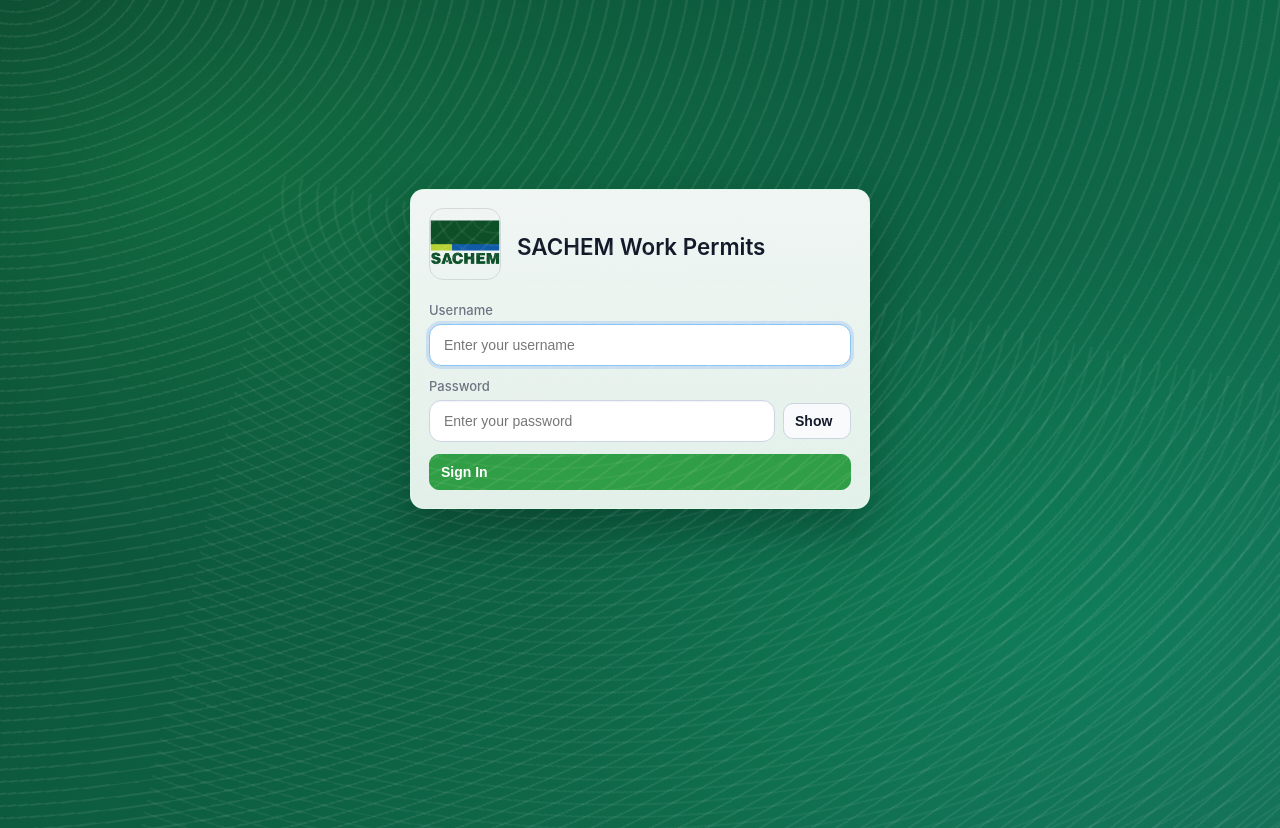
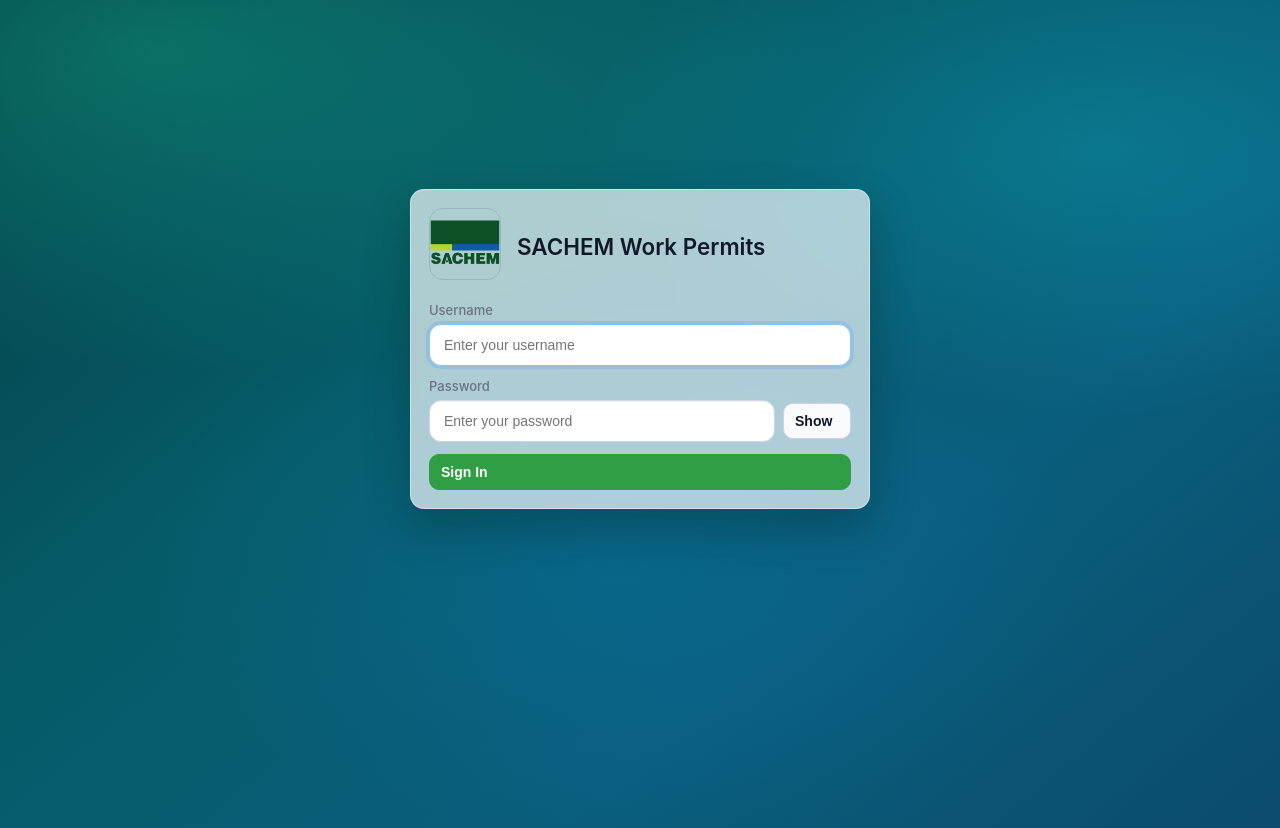
Before and after one commit to HAL001BOT/work-permits-mvp, a Node server app: page /login in a window 1280 px wide. Run offline with Node 20, Linux system fonts and the light colour scheme; some libraries are stand-ins or nearby versions.

Commit message:
Revert to prior login background and add glass transparency to card

```diff
--- a/public/css/style.css
+++ b/public/css/style.css
@@ -17,41 +17,20 @@
 }
 
 .login-page {
-  position: relative;
-  overflow: hidden;
   background:
-    radial-gradient(1200px 700px at 15% 20%, rgba(34, 197, 94, 0.26), transparent 58%),
-    radial-gradient(900px 620px at 85% 75%, rgba(16, 185, 129, 0.22), transparent 60%),
-    linear-gradient(135deg, #0a3d2c 0%, #0d5b3f 38%, #0f6b4b 72%, #156c56 100%);
+    radial-gradient(1100px 520px at 12% 6%, rgba(24, 194, 154, 0.34), transparent 62%),
+    radial-gradient(900px 460px at 86% 18%, rgba(16, 185, 206, 0.28), transparent 58%),
+    radial-gradient(760px 440px at 48% 68%, rgba(10, 132, 199, 0.24), transparent 62%),
+    linear-gradient(140deg, #033d44 0%, #065b67 35%, #0a5e7d 68%, #0b4b6b 100%);
   min-height: 100vh;
 }
 
-.login-page::before,
-.login-page::after {
-  content: "";
-  position: fixed;
-  pointer-events: none;
-  inset: -8% -5%;
-  opacity: 0.35;
-  background: repeating-radial-gradient(
-    ellipse at 15% 0%,
-    rgba(255, 255, 255, 0.22) 0 2px,
-    transparent 2px 14px
-  );
-  transform: rotate(-8deg) scale(1.12);
-}
-
-.login-page::after {
-  inset: auto -15% -35% 25%;
-  height: 85vh;
-  opacity: 0.24;
-  transform: rotate(12deg) scale(1.25);
-}
-
 .login-page .login-card {
-  background: linear-gradient(180deg, rgba(255, 255, 255, 0.94) 0%, rgba(244, 252, 247, 0.92) 100%);
-  border: 1px solid rgba(220, 252, 231, 0.65);
-  box-shadow: 0 20px 44px rgba(3, 29, 19, 0.35);
+  background: rgba(255, 255, 255, 0.68);
+  border: 1px solid rgba(255, 255, 255, 0.42);
+  box-shadow: 0 20px 44px rgba(3, 29, 19, 0.28);
+  backdrop-filter: blur(8px) saturate(120%);
+  -webkit-backdrop-filter: blur(8px) saturate(120%);
 }
 
 .container { max-width: 1140px; margin: 28px auto; padding: 0 16px 22px; }
```
